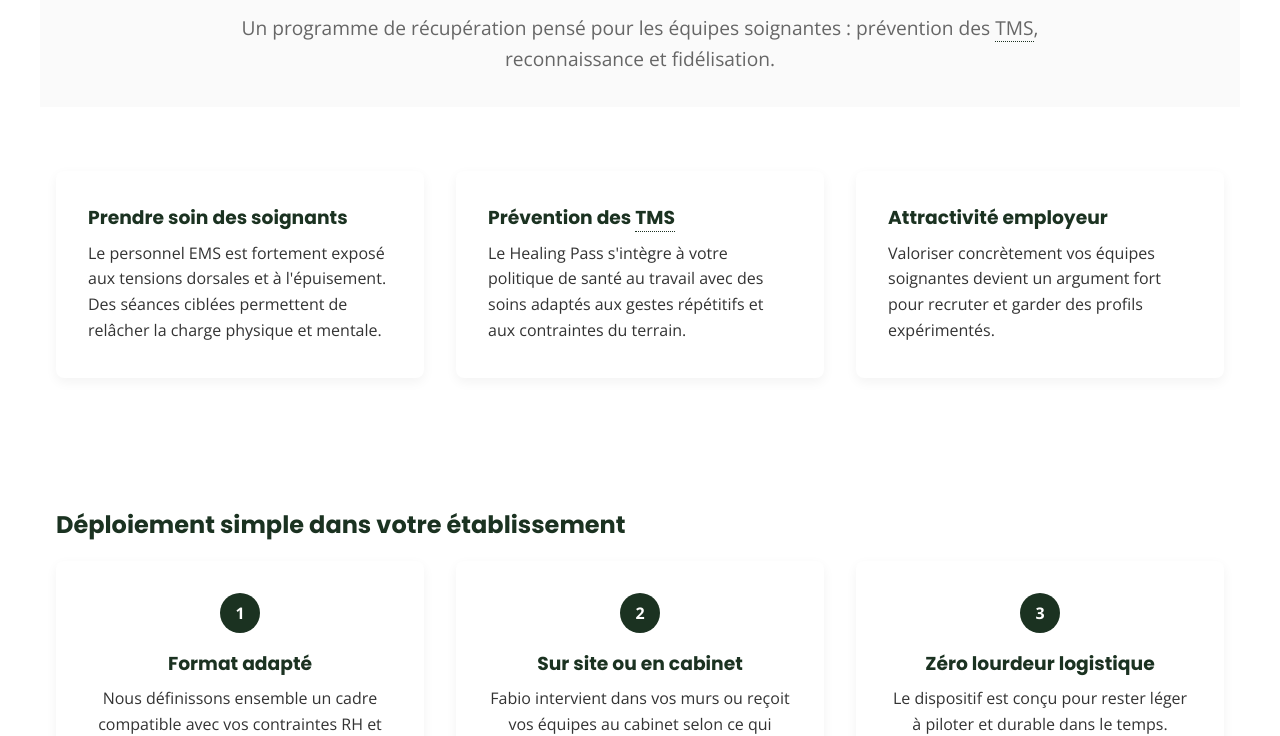
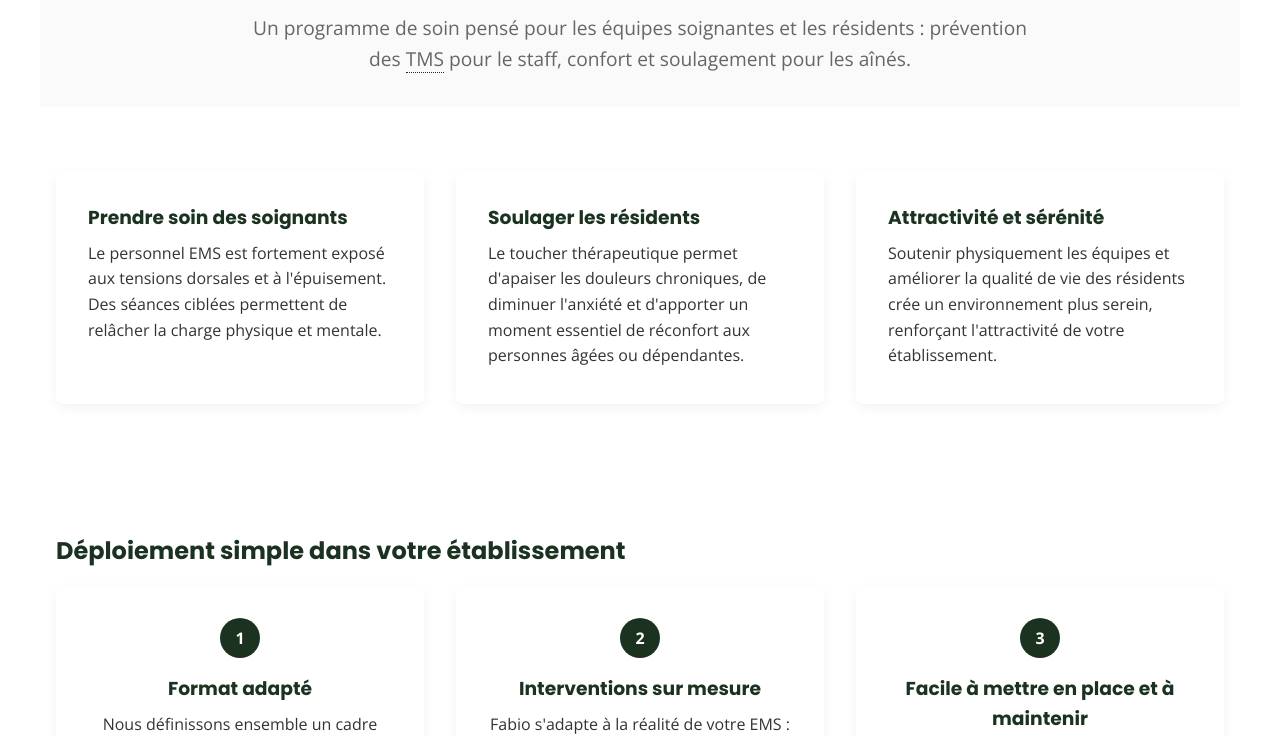
Before and after one commit to healinghandsconcept/healinghands-concept.ch, an Eleventy site: page src/fr/healing-pass-ems.njk in a window 1280 px wide. Shown: the part 227-963 px from the top of the page. Built offline with nearby package versions, Linux system fonts and the light colour scheme; Eleventy itself is replaced by a stand-in of ours; files that its build step writes are made by us from their sources; files whose address does not match are found by name.

Commit message:
content: adapt EMS offer to explicitly include residents

```diff
--- a/src/fr/healing-pass-ems.njk
+++ b/src/fr/healing-pass-ems.njk
@@ -6,7 +6,7 @@ description: Soutenez le personnel soignant et les résidents des EMS avec des s
 
 <section class="page-header container">
   <h1>Healing Pass pour EMS</h1>
-  <p class="subtitle">Un programme de récupération pensé pour les équipes soignantes : prévention des <span class="tooltip" data-tooltip="troubles musculosquelettiques (atteintes des muscles, tendons, nerfs)">TMS</span>, reconnaissance et fidélisation.</p>
+  <p class="subtitle">Un programme de soin pensé pour les équipes soignantes et les résidents : prévention des <span class="tooltip" data-tooltip="troubles musculosquelettiques (atteintes des muscles, tendons, nerfs)">TMS</span> pour le staff, confort et soulagement pour les aînés.</p>
 </section>
 
 <section class="benefits container section-padding">
@@ -15,12 +15,12 @@ description: Soutenez le personnel soignant et les résidents des EMS avec des s
     <p>Le personnel EMS est fortement exposé aux tensions dorsales et à l'épuisement. Des séances ciblées permettent de relâcher la charge physique et mentale.</p>
   </div>
   <div class="benefit-item">
-    <h3>Prévention des <span class="tooltip" data-tooltip="troubles musculosquelettiques (atteintes des muscles, tendons, nerfs)">TMS</span></h3>
-    <p>Le Healing Pass s'intègre à votre politique de santé au travail avec des soins adaptés aux gestes répétitifs et aux contraintes du terrain.</p>
+    <h3>Soulager les résidents</h3>
+    <p>Le toucher thérapeutique permet d'apaiser les douleurs chroniques, de diminuer l'anxiété et d'apporter un moment essentiel de réconfort aux personnes âgées ou dépendantes.</p>
   </div>
   <div class="benefit-item">
-    <h3>Attractivité employeur</h3>
-    <p>Valoriser concrètement vos équipes soignantes devient un argument fort pour recruter et garder des profils expérimentés.</p>
+    <h3>Attractivité et sérénité</h3>
+    <p>Soutenir physiquement les équipes et améliorer la qualité de vie des résidents crée un environnement plus serein, renforçant l'attractivité de votre établissement.</p>
   </div>
 </section>
 
@@ -34,12 +34,12 @@ description: Soutenez le personnel soignant et les résidents des EMS avec des s
     </div>
     <div class="step-item">
       <span class="step-number">2</span>
-      <h3>Sur site ou en cabinet</h3>
-      <p>Fabio intervient dans vos murs ou reçoit vos équipes au cabinet selon ce qui convient le mieux.</p>
+      <h3>Interventions sur mesure</h3>
+      <p>Fabio s'adapte à la réalité de votre EMS : massages sur chaise ergonomique pour le staff, ou soins doux et adaptés directement avec les résidents.</p>
     </div>
     <div class="step-item">
       <span class="step-number">3</span>
-      <h3>Zéro lourdeur logistique</h3>
+      <h3>Facile à mettre en place et à maintenir</h3>
       <p>Le dispositif est conçu pour rester léger à piloter et durable dans le temps.</p>
     </div>
   </div>
--- a/src/fr/index.njk
+++ b/src/fr/index.njk
@@ -32,7 +32,7 @@ bodyClass: home-page
   </a>
   <a href="{{ '/fr/healing-pass-ems/' | url }}" class="feature-card">
     <h3>Pour EMS</h3>
-    <p>Prendre soin de ceux qui soignent : prévention des <span class="tooltip" data-tooltip="troubles musculosquelettiques (atteintes des muscles, tendons, nerfs)">TMS</span>, récupération des équipes et amélioration de l'attractivité employeur.</p>
+    <p>Prendre soin de ceux qui soignent et apaiser les résidents : prévention des <span class="tooltip" data-tooltip="troubles musculosquelettiques (atteintes des muscles, tendons, nerfs)">TMS</span> pour les équipes et touchers thérapeutiques pour les aînés.</p>
   </a>
   <a href="{{ '/fr/healing-pass-particuliers/' | url }}" class="feature-card">
     <h3>Pour particuliers</h3>
```
